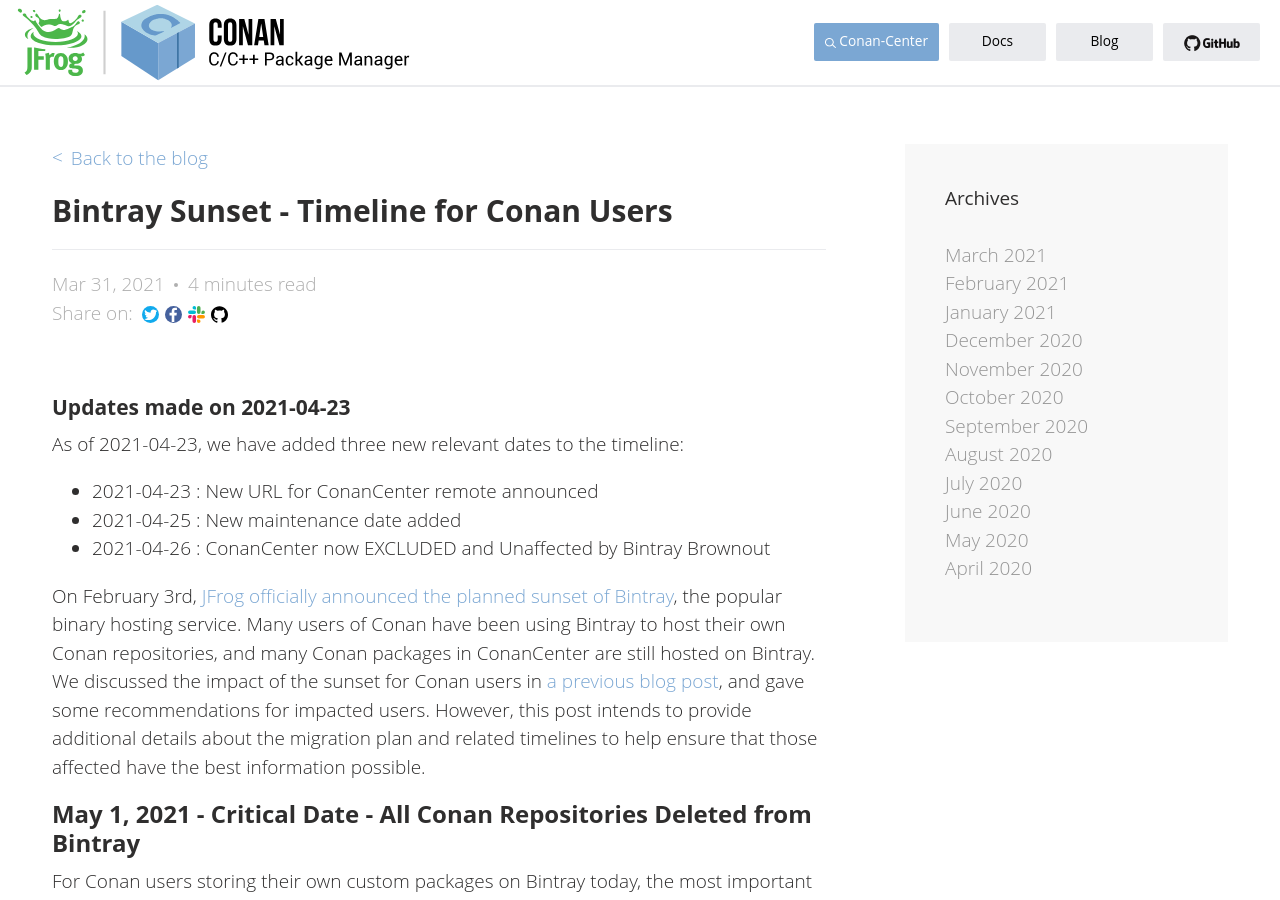
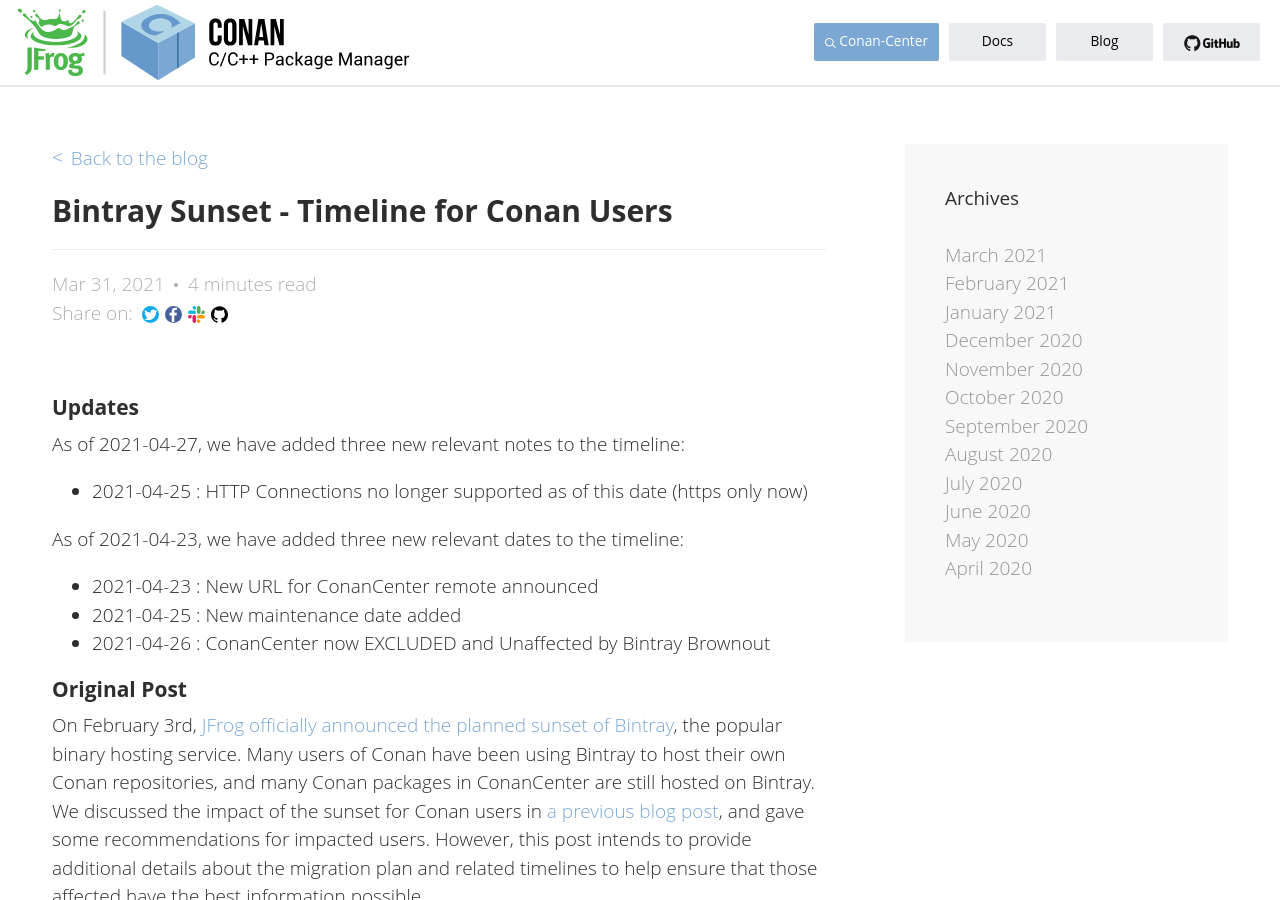
Before and after one commit to conan-io/conan-io.github.io, a Jekyll site: the page built from _posts/2021-03-31-Bintray-sunset-timeline.markdown, in a window 1280 px wide and 900 px high. Built offline with Jekyll 4.4.1, drawn with Linux system fonts in a browser that asks for light colours; comment, search, counter and statistics services are not loaded.

Commit message:
Add note about HTTP endpoint

```diff
--- a/_posts/2021-03-31-Bintray-sunset-timeline.markdown
+++ b/_posts/2021-03-31-Bintray-sunset-timeline.markdown
@@ -7,13 +7,19 @@ meta_description: "A summary of dates and times for key milestones of the Sunset
 of JFrog Bintray which are relevant to users of Conan Package Manager"
 ---
 
-### Updates made on 2021-04-23
+### Updates
+
+As of 2021-04-27, we have added three new relevant notes to the timeline:
+
+* 2021-04-25 : HTTP Connections no longer supported as of this date (https only now)
 
 As of 2021-04-23, we have added three new relevant dates to the timeline:
 
 * 2021-04-23 : New URL for ConanCenter remote announced
 * 2021-04-25 : New maintenance date added
 * 2021-04-26 : ConanCenter now EXCLUDED and Unaffected by Bintray Brownout
+
+### Original Post
 
 On February 3rd, [JFrog officially announced the planned sunset of
 Bintray](https://jfrog.com/blog/into-the-sunset-bintray-jcenter-gocenter-and-chartcenter/),
```
